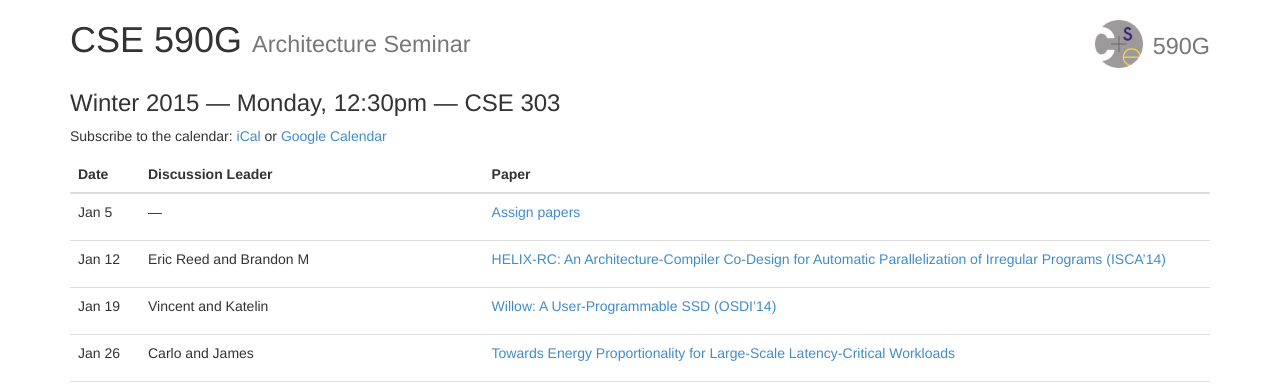
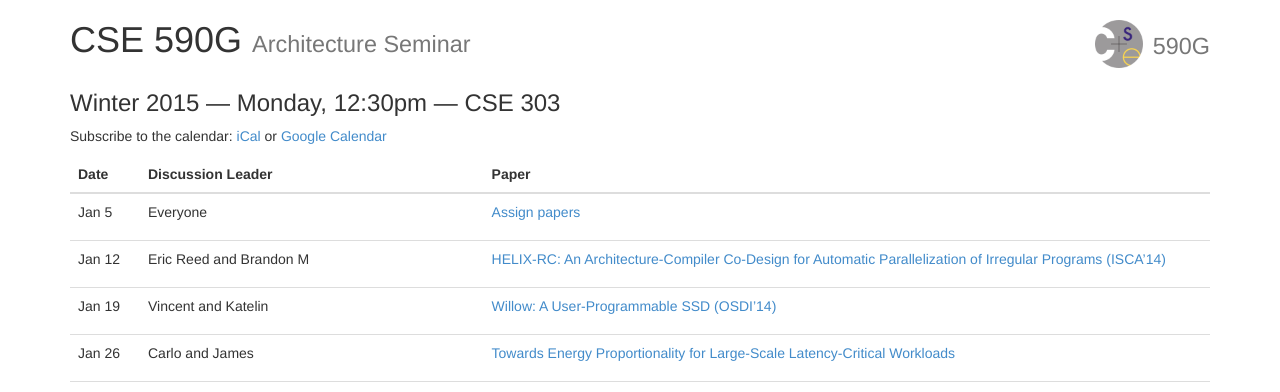
Before and after one commit to uwsampa/cse590g, a Jekyll site: the page built from 15wi/index.md, in a window 1280 px wide. Shown: the top 392 px of the page. Built offline with Jekyll 4.4.1, drawn with Linux system fonts in a browser that asks for light colours; nearby versions of some CDN libraries; Markdown is read by kramdown in place of the engine named in the settings.

Commit message:
one more prod to check updating

```diff
--- a/15wi/_data/schedule.yml
+++ b/15wi/_data/schedule.yml
@@ -1,4 +1,5 @@
 - date: 5 January 2015
+  who: Everyone
   paper: "Assign papers"
   link: https://docs.google.com/document/d/1oUMJYLIiN5q81aHqIwqU6tau6o2Rp8x53-RWyGouY2k/edit
 
```
